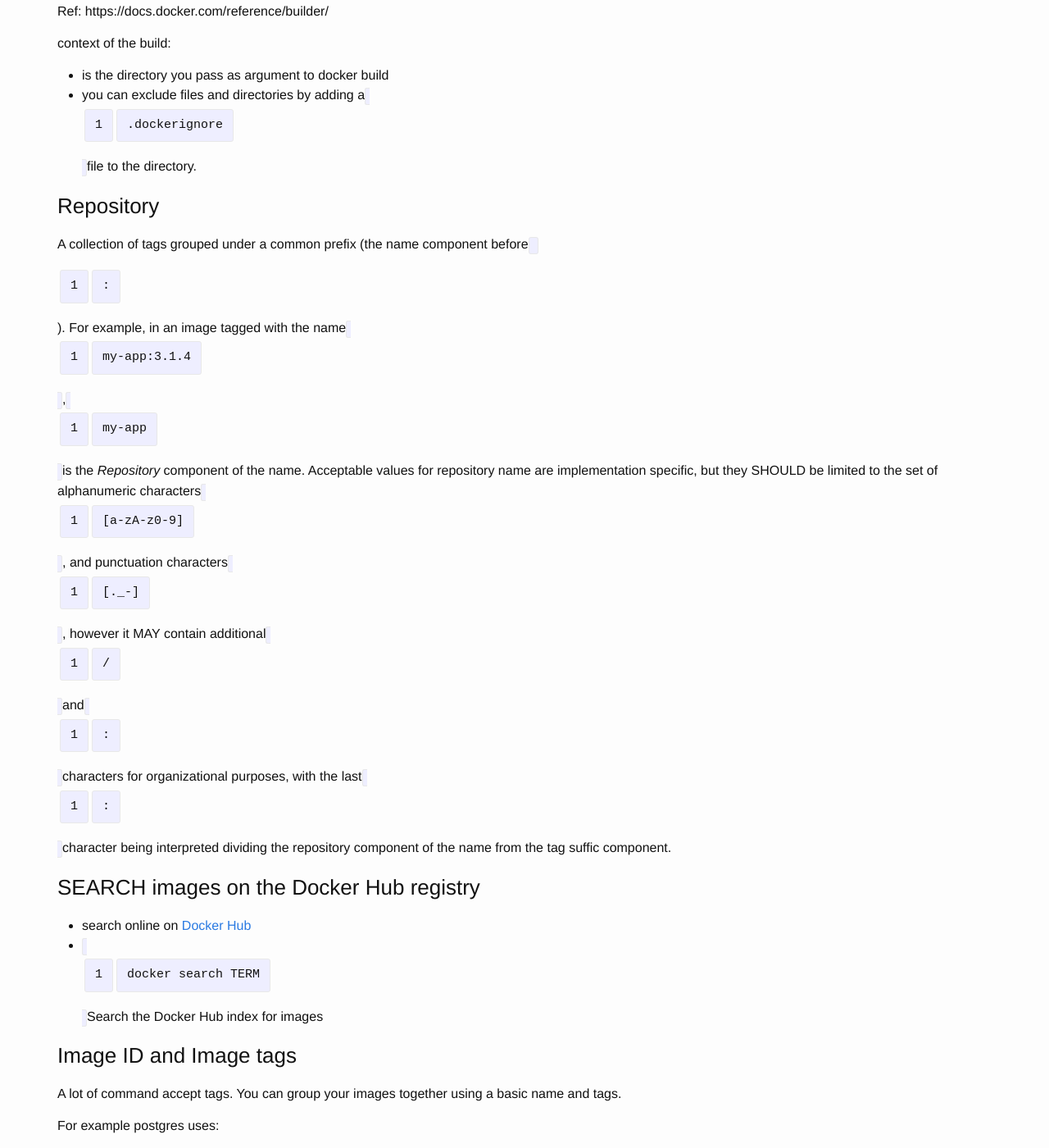
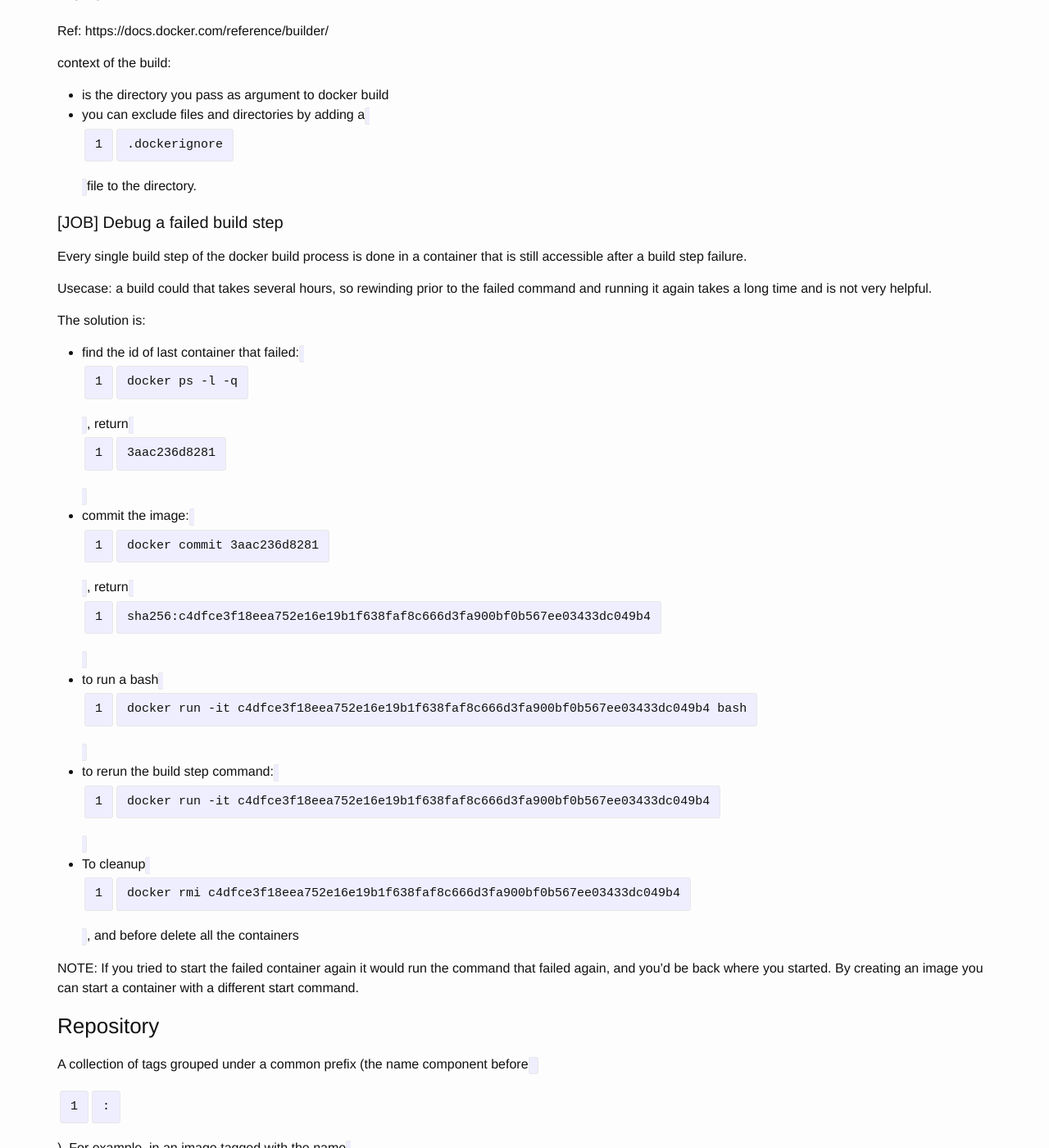
Before and after one commit to breezeight/nicola_blog, a Jekyll site: the page built from _guides/docker.markdown, in a window 1280 px wide and 1400 px high, scrolled down 42018 px. Shown: the whole window at 82% size. Built offline with Jekyll 4.4.1, drawn with Linux system fonts in a browser that asks for light colours; some of the changed text lies outside the part shown.

Commit message:
Docker: [JOB] Debug a failed build step

```diff
--- a/_guides/docker.markdown
+++ b/_guides/docker.markdown
@@ -1033,6 +1033,21 @@ context of the build:
 * is the directory you pass as argument to docker build
 * you can exclude files and directories by adding a `.dockerignore` file to the directory.
 
+#### [JOB] Debug a failed build step
+
+Every single build step of the docker build process is done in a container that is still accessible after a build step failure.
+
+Usecase: a build could that takes several hours, so rewinding prior to the failed command and running it again takes a long time and is not very helpful.
+
+The solution is:
+
+* find the id of last container that failed: `docker ps -l -q`, return `3aac236d8281`
+* commit the image: `docker commit 3aac236d8281`, return `sha256:c4dfce3f18eea752e16e19b1f638faf8c666d3fa900bf0b567ee03433dc049b4`
+* to run a bash `docker run -it c4dfce3f18eea752e16e19b1f638faf8c666d3fa900bf0b567ee03433dc049b4 bash`
+* to rerun the build step command: `docker run -it c4dfce3f18eea752e16e19b1f638faf8c666d3fa900bf0b567ee03433dc049b4`
+* To cleanup `docker rmi c4dfce3f18eea752e16e19b1f638faf8c666d3fa900bf0b567ee03433dc049b4`, and before delete all the containers
+
+NOTE: If you tried to start the failed container again it would run the command that failed again, and you'd be back where you started. By creating an image you can start a container with a different start command.
 
 ### Repository
 
```
